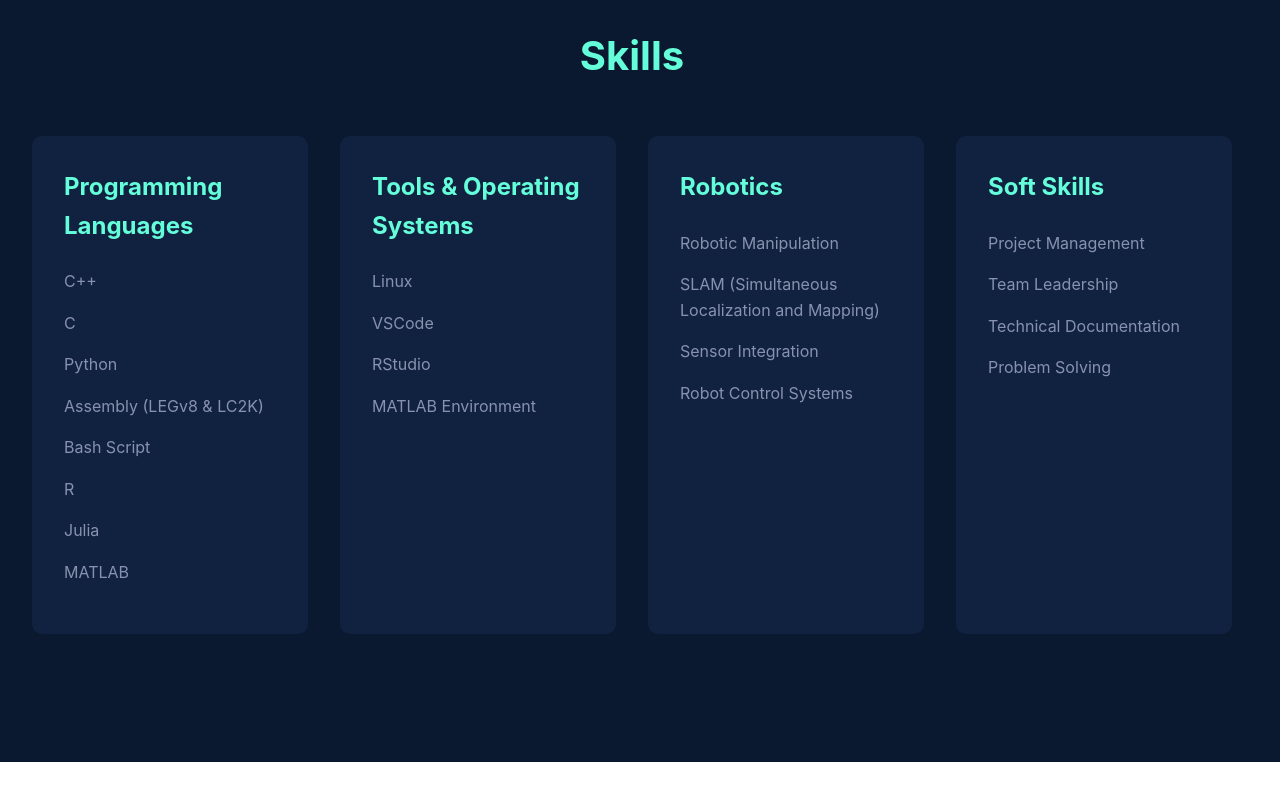
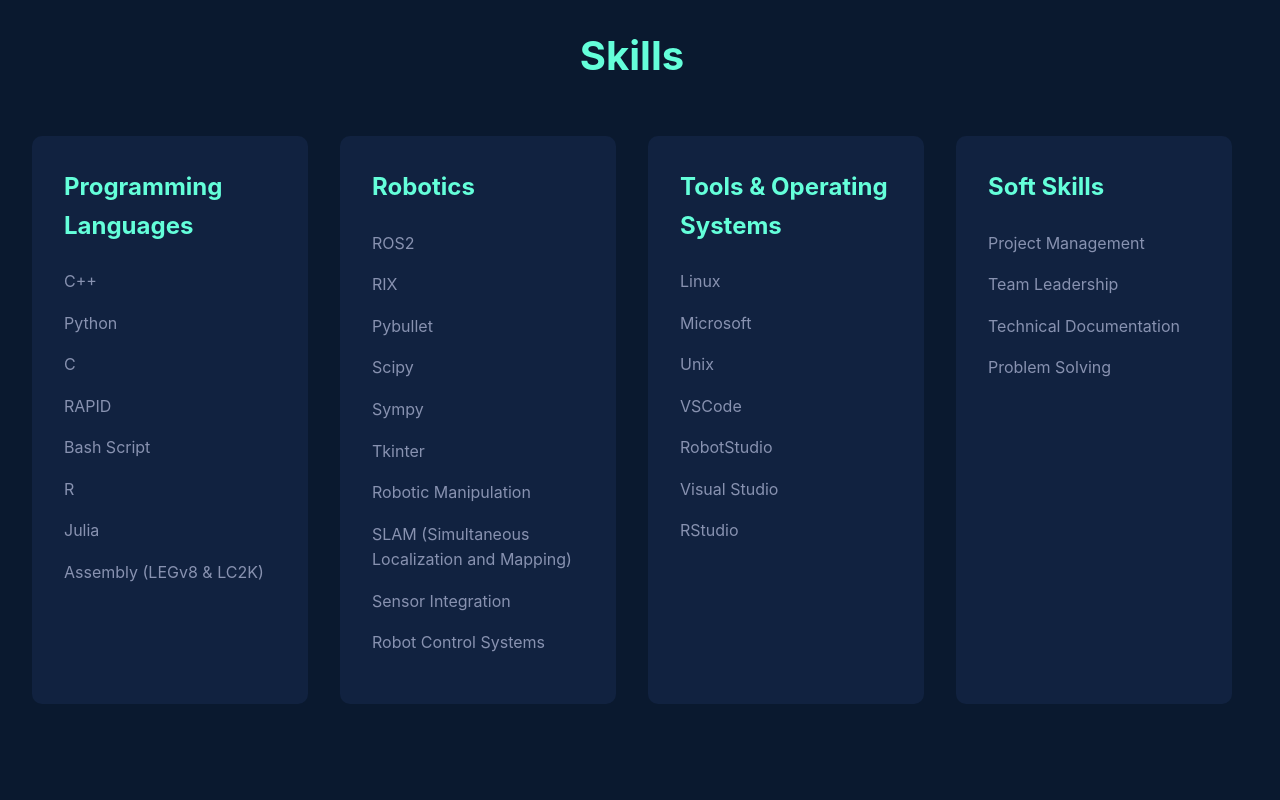
Before and after one commit to DarrenCleeman/Darren_Portfolio, a React (Vite) app: page / in a window 1280 px wide. Shown: the part 1967-2767 px from the top of the page. Before the commit the page ends 2729 px from the top, so only its background shows below. Built offline with nearby package versions, Linux system fonts and the light colour scheme.

Commit message:
Update resume link and skills section

```diff
--- a/src/data/home.ts
+++ b/src/data/home.ts
@@ -3,7 +3,7 @@ import { HomeContent } from '../types';
 export const homeContent: HomeContent = {
   welcomeBackground: '/images/home/robotics-bg.jpg',
   profileImage: '/images/home/Darren Cleeman Badge Photo.jpg',
-  resumeLink: '/Documents/Darren Cleeman(Resume).pdf',
+  resumeLink: '/Documents/Darren_Full_Resume.pdf',
   welcomeMessage: 'Darren Cleeman\nRobotics Engineer & Software Developer',
   shortBio: `I am a Bachelor of Science in Engineering student at the University of Michigan,
   majoring in Robotics with a minor in Computer Science. My focus is on robotic software and autonomy, combining a strong theoretical foundation with hands-on experience.
--- a/src/pages/Skills.tsx
+++ b/src/pages/Skills.tsx
@@ -50,23 +50,36 @@ const SkillItem = styled(motion.div)`
 `;
 
 const skills: Skill[] = [
-  // Programming Languages
+  // Coding Languages
   { name: 'C++', category: 'programming' },
+  { name: 'Python', category: 'programming' },
   { name: 'C', category: 'programming' },
-  { name: 'Python', category: 'programming' },
-  { name: 'Assembly (LEGv8 & LC2K)', category: 'programming' },
+  { name: 'RAPID', category: 'programming' },
   { name: 'Bash Script', category: 'programming' },
   { name: 'R', category: 'programming' },
   { name: 'Julia', category: 'programming' },
-  { name: 'MATLAB', category: 'programming' },
+  { name: 'Assembly (LEGv8 & LC2K)', category: 'programming' },
+
+  // Frameworks
+  { name: 'ROS2', category: 'robotics' },
+  { name: 'RIX', category: 'robotics' },
 
   // Operating Systems
   { name: 'Linux', category: 'tools' },
+  { name: 'Microsoft', category: 'tools' },
+  { name: 'Unix', category: 'tools' },
 
-  // Development Tools
+  // IDEs
   { name: 'VSCode', category: 'tools' },
+  { name: 'RobotStudio', category: 'tools' },
+  { name: 'Visual Studio', category: 'tools' },
   { name: 'RStudio', category: 'tools' },
-  { name: 'MATLAB Environment', category: 'tools' },
+
+  // Libraries
+  { name: 'Pybullet', category: 'robotics' },
+  { name: 'Scipy', category: 'robotics' },
+  { name: 'Sympy', category: 'robotics' },
+  { name: 'Tkinter', category: 'robotics' },
 
   // Robotics Skills
   { name: 'Robotic Manipulation', category: 'robotics' },
```
Also changed, not shown: 1 other file (tests, documents, lock files or other folders).
